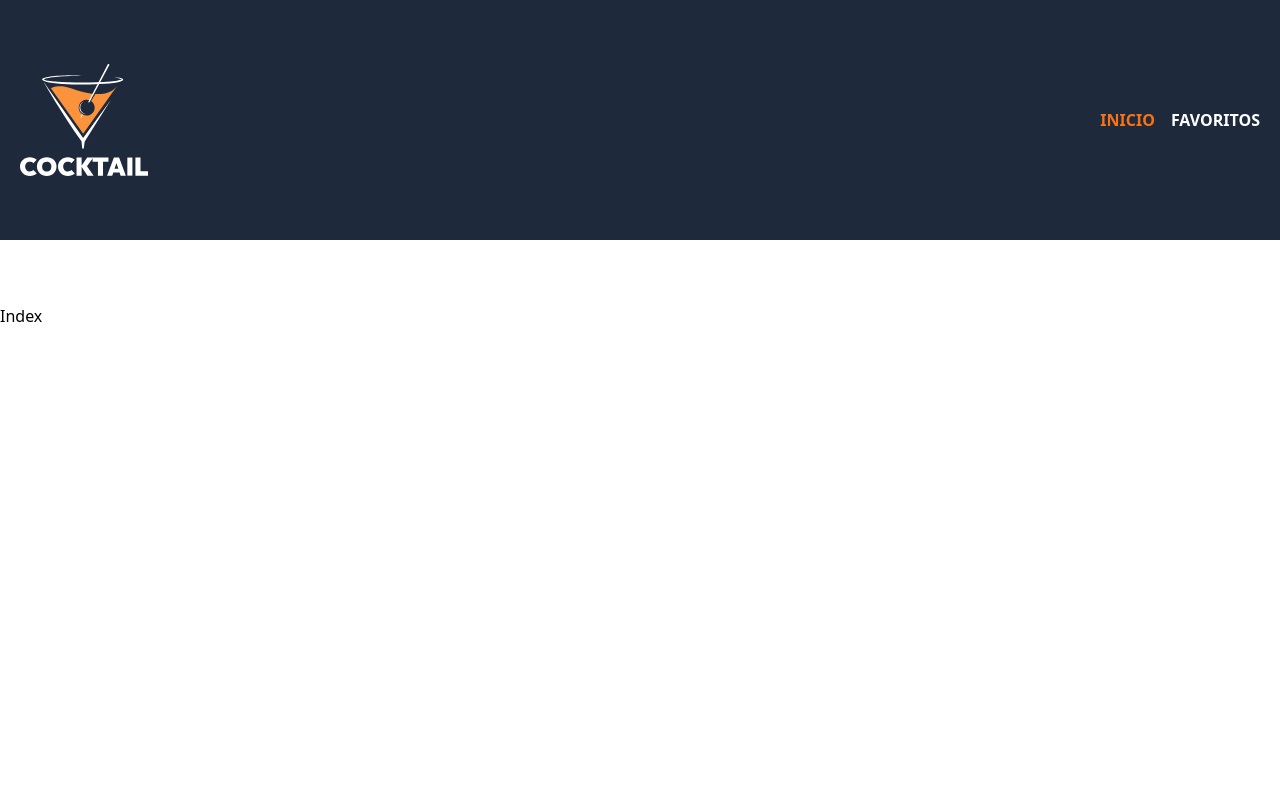
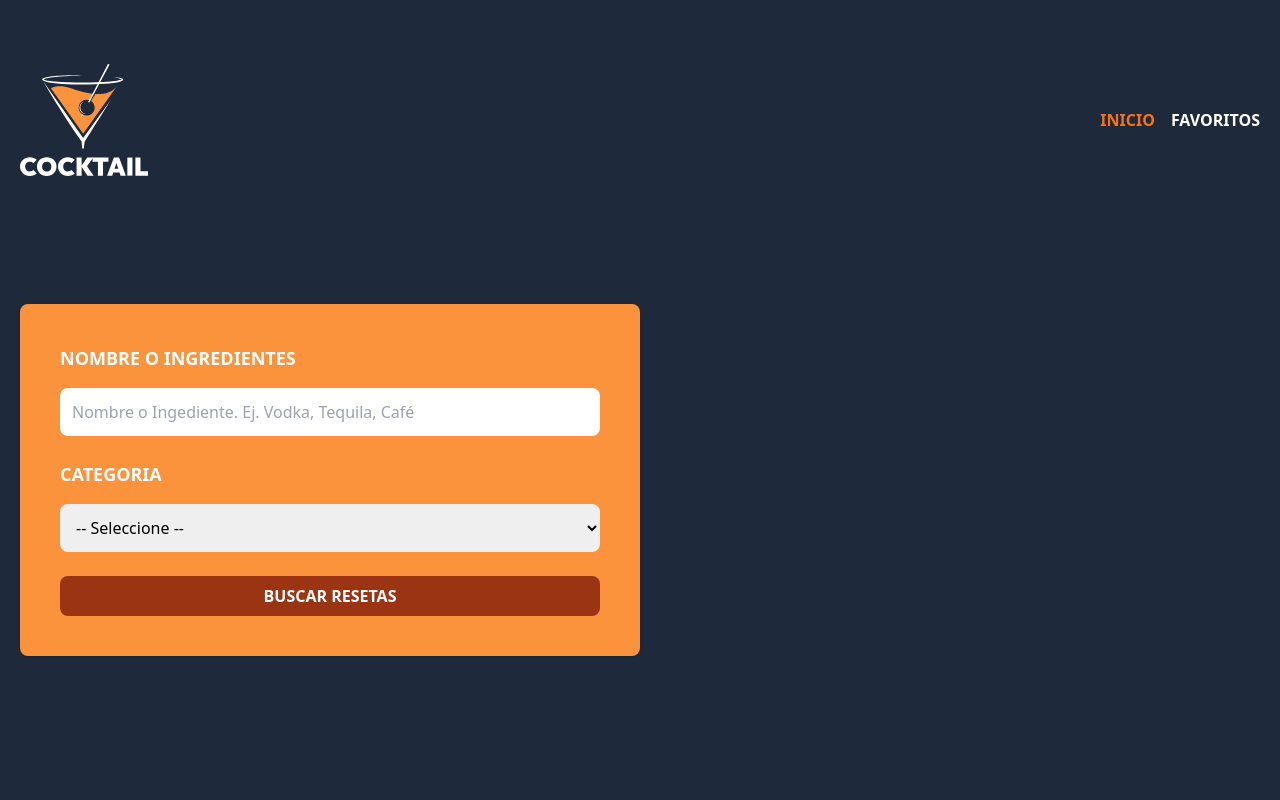
Before and after one commit to benjasx/Bebidas-y-recetas-react-router-Dom, a React (Vite) app: page / in a window 1280 px wide. Shown: the top 800 px of the page. Built offline with nearby package versions, Linux system fonts and the light colour scheme.

Commit message:
Mostrando contenido dependiendo de la pagina y agregando el form de busquedas

```diff
--- a/src/components/Header.tsx
+++ b/src/components/Header.tsx
@@ -1,9 +1,10 @@
+import { useMemo } from "react";
 import { NavLink, useLocation } from "react-router-dom";
 
 export default function Header() {
 
   const  {pathname} = useLocation();
-  console.log(pathname)
+  const isHome = useMemo(()=> pathname === '/', [pathname])
   return (
     <header className="bg-slate-800">
         <div className="mx-auto container px-5 py-16">
@@ -20,6 +21,40 @@
                   }>Favoritos</NavLink>
                 </nav>
             </div>
+
+            {isHome && (
+              <form className="md:w-1/2 2xl:w-1/3 bg-orange-400 my-32 p-10 rounded-lg shadow space-y-6">
+                <div className="space-y-4">
+                  <label
+                    htmlFor="ingredient"
+                    className="block text-white uppercase font-extrabold text-lg"
+                  >Nombre o Ingredientes</label>
+
+                  <input
+                    id="ingredient"
+                    type="text"
+                    name="ingredient"
+                    className="p-3 w-full rounded-lg focus:outline-none"
+                    placeholder="Nombre o Ingediente. Ej. Vodka, Tequila, Café"
+                  />
+                </div>
+                <div className="space-y-4">
+                  <label
+                    htmlFor="ingredient"
+                    className="block text-white uppercase font-extrabold text-lg"
+                  >Categoria</label>
+
+                  <select
+                    id="category"
+                    name="category"
+                    className="p-3 w-full rounded-lg focus:outline-none"
+                  >
+                  <option value="">-- Seleccione --</option>
+                  </select>
+                </div>
+                <input type="submit" value={'Buscar Resetas'} className="cursor-pointer bg-orange-800 hover:bg-orange-900 text-white font-extrabold w-full p-2 rounded-lg uppercase"/>
+              </form>
+            )}
         </div>
     </header>
   )
```
